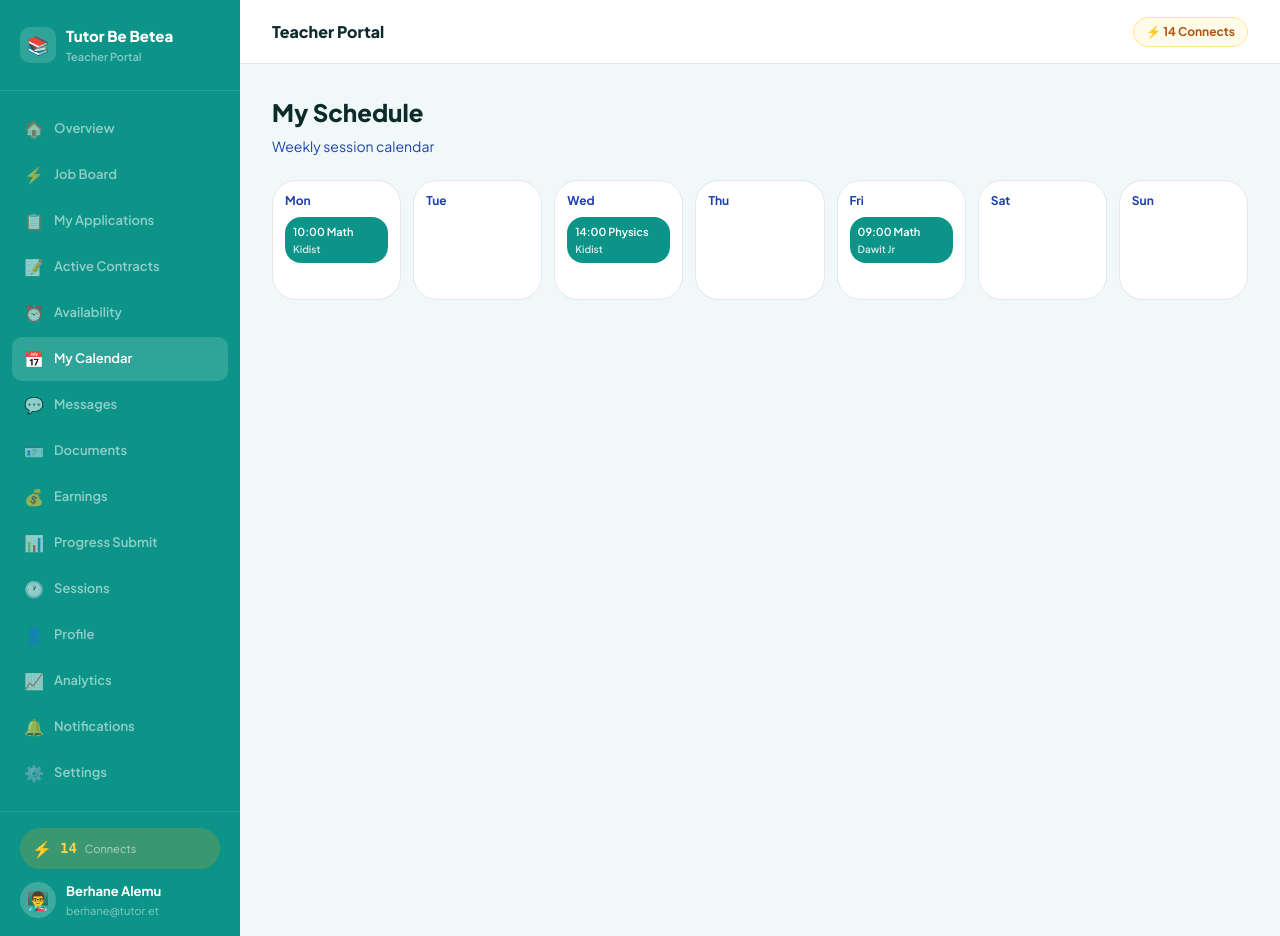
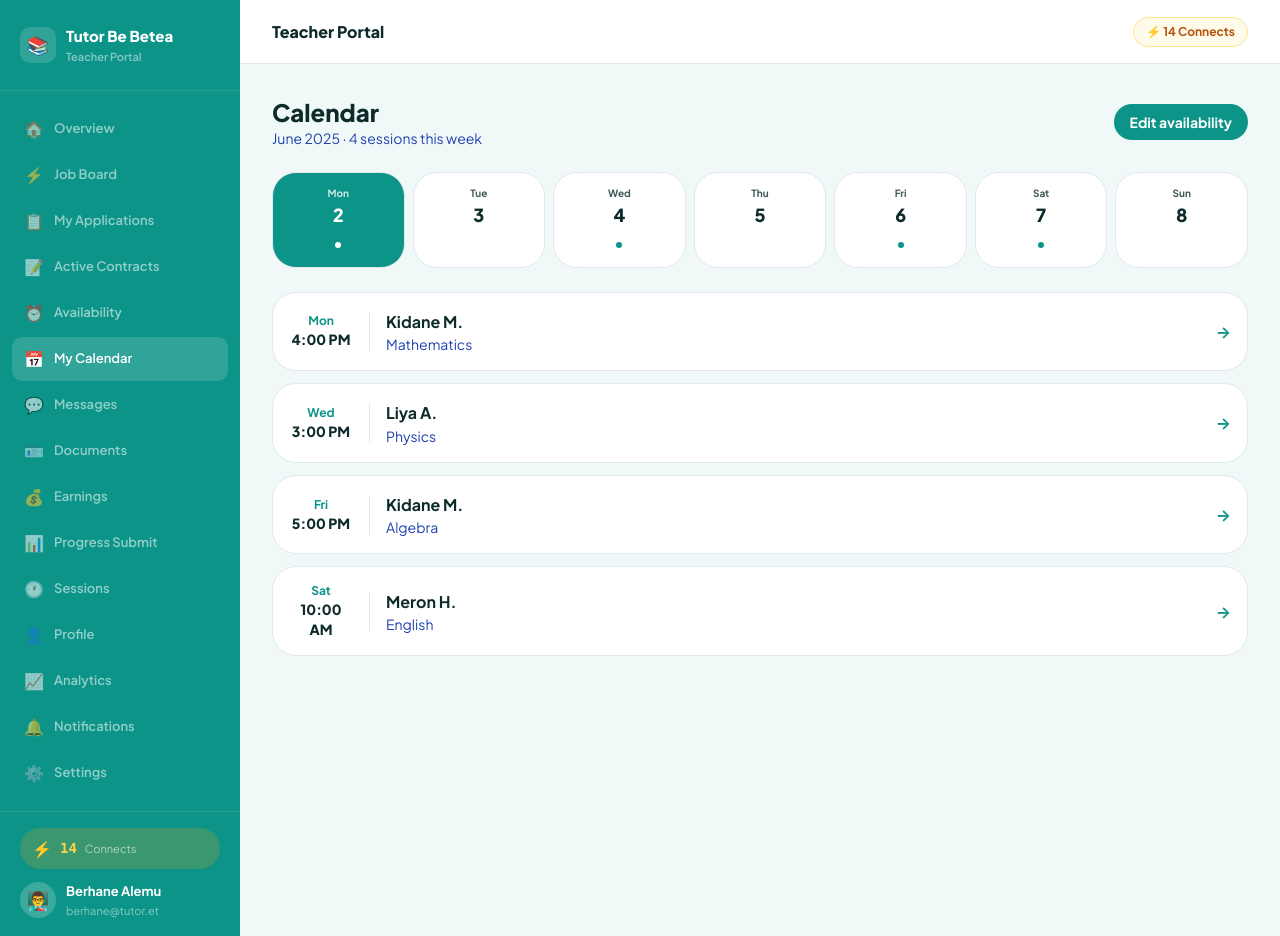
Before and after one commit to Zeordi/tutor-be-betea, a Next.js app in the folder apps/web/: page /teacher/calendar in a window 1280 px wide. Built offline with nearby package versions, Linux system fonts and the light colour scheme; sample sign-in values are in the browser's storage.

Commit message:
Update page.tsx

```diff
--- a/apps/web/app/teacher/calendar/page.tsx
+++ b/apps/web/app/teacher/calendar/page.tsx
@@ -1,36 +1,75 @@
 "use client";
 
+import Link from "next/link";
+
 const DAYS = ["Mon", "Tue", "Wed", "Thu", "Fri", "Sat", "Sun"];
-const EVENTS: Record<string, { title: string; student: string }[]> = {
-  Mon: [{ title: "10:00 Math", student: "Kidist" }],
-  Wed: [{ title: "14:00 Physics", student: "Kidist" }],
-  Fri: [{ title: "09:00 Math", student: "Dawit Jr" }],
-};
+const DATES = [2, 3, 4, 5, 6, 7, 8];
+const SESSIONS = [
+  { day: "Mon", time: "4:00 PM", student: "Kidane M.", sub: "Mathematics", id: "c1" },
+  { day: "Wed", time: "3:00 PM", student: "Liya A.", sub: "Physics", id: "c2" },
+  { day: "Fri", time: "5:00 PM", student: "Kidane M.", sub: "Algebra", id: "c1" },
+  { day: "Sat", time: "10:00 AM", student: "Meron H.", sub: "English", id: "c3" },
+];
 
 export default function TeacherCalendarPage() {
   return (
-    <div>
-      <h1 className="mb-2 text-2xl font-black text-[var(--foreground)]">My Schedule</h1>
-      <p className="mb-6 text-sm text-[var(--secondary)]">Weekly session calendar</p>
-      <div className="grid grid-cols-2 gap-3 sm:grid-cols-4 lg:grid-cols-7">
-        {DAYS.map((d) => (
-          <div
-            key={d}
-            className="min-h-[120px] rounded-2xl border border-[var(--border)] bg-[var(--card)] p-3"
+    <div className="space-y-6">
+      <div className="flex items-center justify-between">
+        <div>
+          <h1 className="text-2xl font-extrabold text-[var(--text)]">Calendar</h1>
+          <p className="text-sm text-[var(--secondary)]">June 2025 · {SESSIONS.length} sessions this week</p>
+        </div>
+        <Link
+          href="/teacher/availability"
+          className="rounded-xl bg-[var(--primary)] px-4 py-2 text-sm font-bold text-white"
+        >
+          Edit availability
+        </Link>
+      </div>
+
+      <div className="grid grid-cols-7 gap-2">
+        {DAYS.map((d, i) => {
+          const active = i === 0;
+          const has = SESSIONS.some((s) => s.day === d);
+          return (
+            <div
+              key={d}
+              className={`rounded-xl border border-[var(--border)] p-3 text-center ${
+                active ? "bg-[var(--primary)] text-white" : "bg-[var(--card)]"
+              }`}
+            >
+              <p className="text-[10px] font-bold opacity-80">{d}</p>
+              <p className="text-lg font-black">{DATES[i]}</p>
+              {has && (
+                <span
+                  className={`mt-1 inline-block h-1.5 w-1.5 rounded-full ${
+                    active ? "bg-white" : "bg-[var(--primary)]"
+                  }`}
+                />
+              )}
+            </div>
+          );
+        })}
+      </div>
+
+      <div className="space-y-3">
+        {SESSIONS.map((s, i) => (
+          <Link
+            key={`\( {s.id}- \){i}`}
+            href={`/teacher/sessions/${s.id}`}
+            className="flex items-center gap-4 rounded-2xl border border-[var(--border)] bg-[var(--card)] p-4 transition hover:shadow-md"
           >
-            <p className="mb-2 text-xs font-bold text-[var(--secondary)]">{d}</p>
-            <div className="space-y-1.5">
-              {(EVENTS[d] || []).map((e) => (
-                <div
-                  key={e.title}
-                  className="rounded-lg bg-[var(--primary)] px-2 py-1.5 text-[11px] font-semibold text-white"
-                >
-                  {e.title}
-                  <div className="text-[10px] opacity-80">{e.student}</div>
-                </div>
-              ))}
+            <div className="w-16 text-center">
+              <p className="text-xs font-bold text-[var(--primary)]">{s.day}</p>
+              <p className="text-sm font-extrabold text-[var(--text)]">{s.time}</p>
             </div>
-          </div>
+            <div className="h-10 w-px bg-[var(--border)]" />
+            <div className="flex-1">
+              <p className="font-bold text-[var(--text)]">{s.student}</p>
+              <p className="text-sm text-[var(--secondary)]">{s.sub}</p>
+            </div>
+            <span className="text-[var(--primary)] font-bold">→</span>
+          </Link>
         ))}
       </div>
     </div>
```
